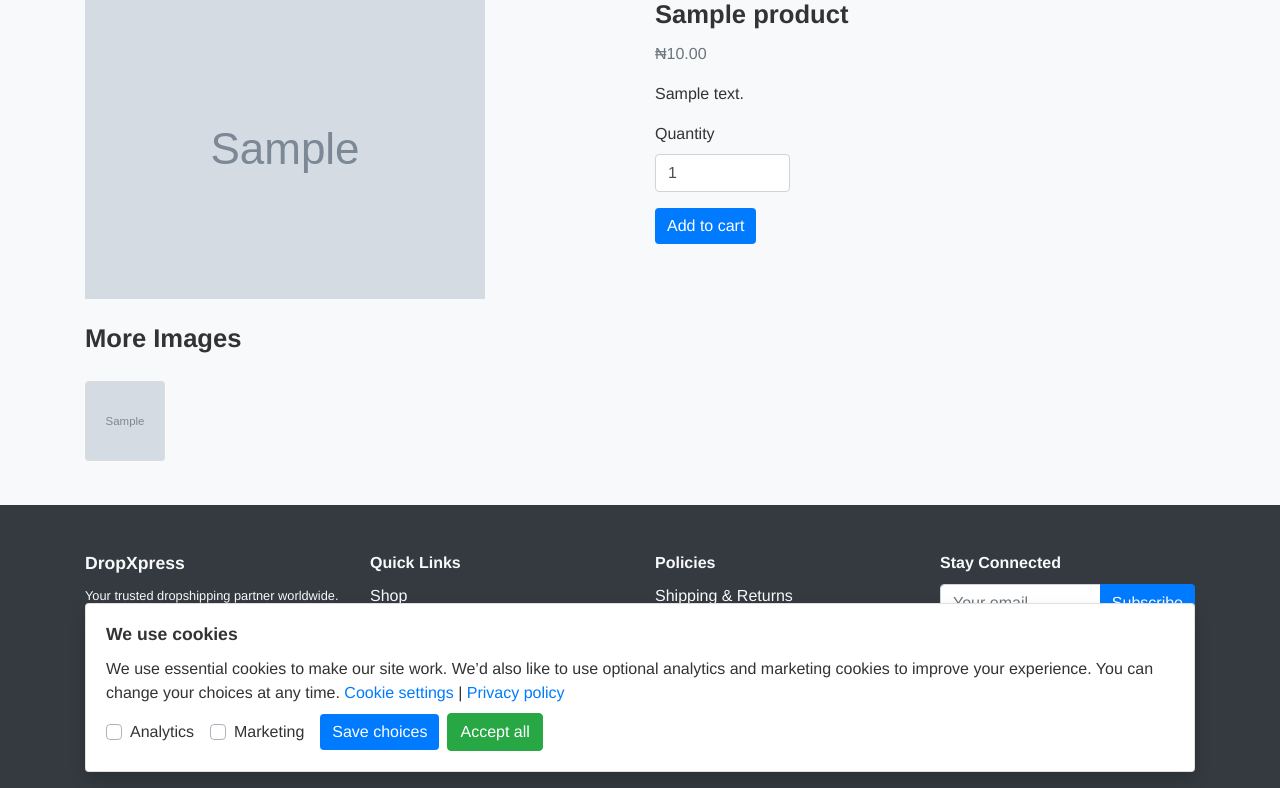
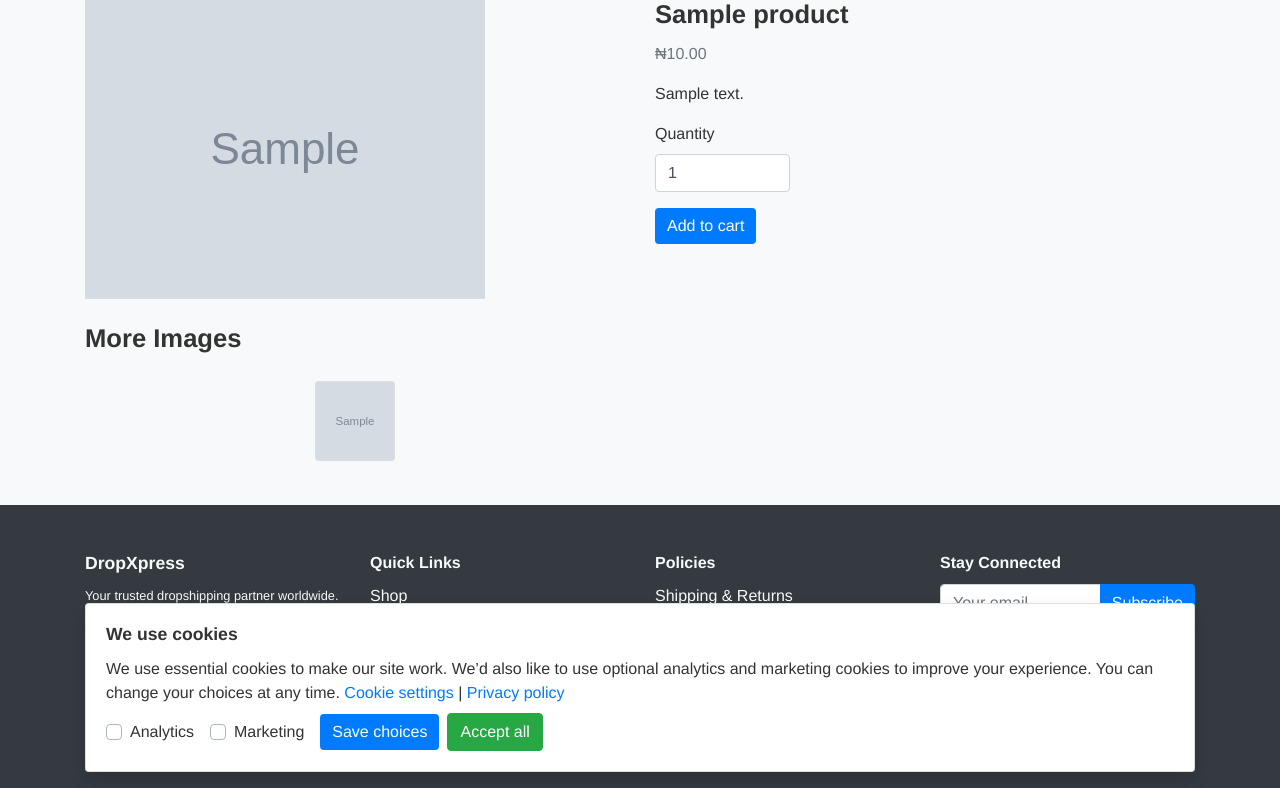
Before and after one commit to kaelzubs/dropshipping, a Django app: a page that uses templates/base.html in a window 1280 px wide. Shown: the part 104-892 px from the top of the page. Run offline with Django 4.2, Linux system fonts and the light colour scheme; tables that the repository leaves empty hold one stand-in row (values such as "Sample post"); grey boxes marked "Sample" are stand-in pictures; some libraries are stand-ins or nearby versions.

Commit message:
Initial one Tuesday

```diff
--- a/static/css/styles.css
+++ b/static/css/styles.css
@@ -153,11 +153,10 @@ main {
 /* Container for more images */
 .more-images {
   display: flex;
-  flex-wrap: wrap;
-  gap: 2px;              /* space between images */
+  flex-wrap: wrap;              /* space between images */
   padding-left: 15px;     /* match Bootstrap container padding */
   padding-right: 15px;    /* add equal padding on the right */
-  justify-content: flex-start;
+  justify-content: center;
   /* overflow: hidden; */
   margin-top: 15px;
 }
```
